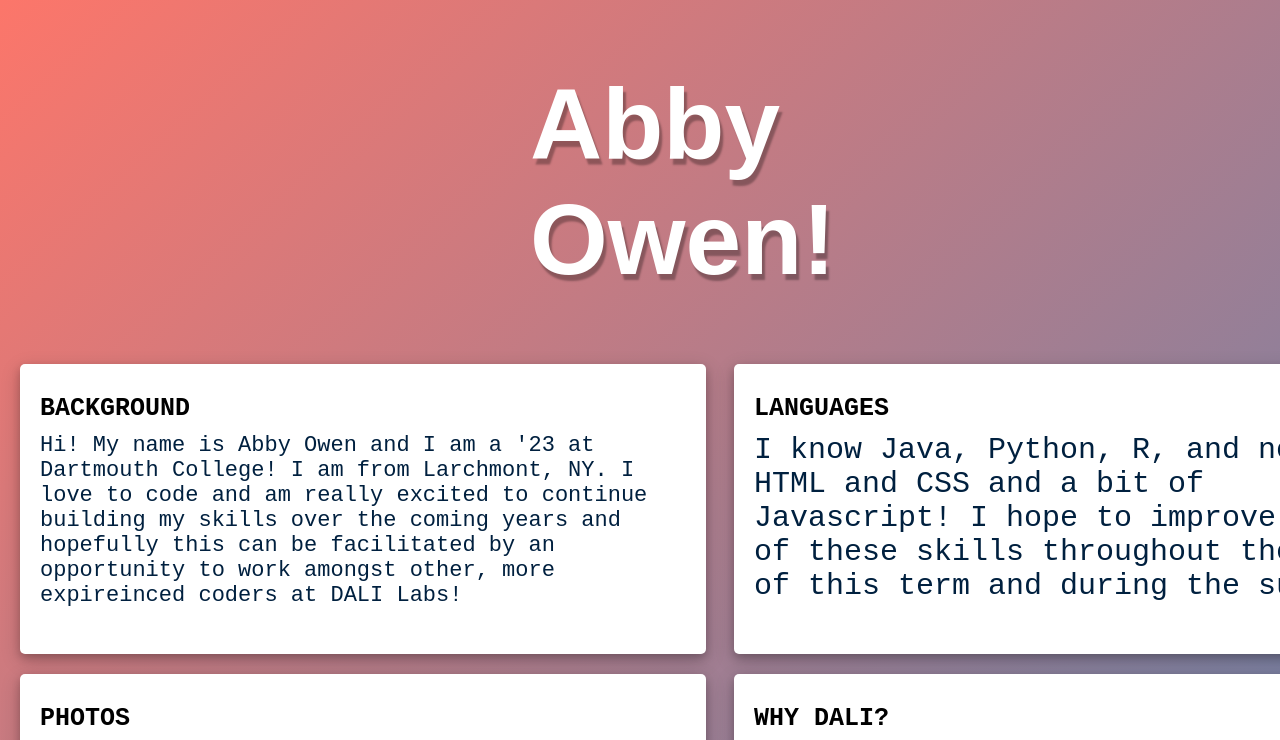
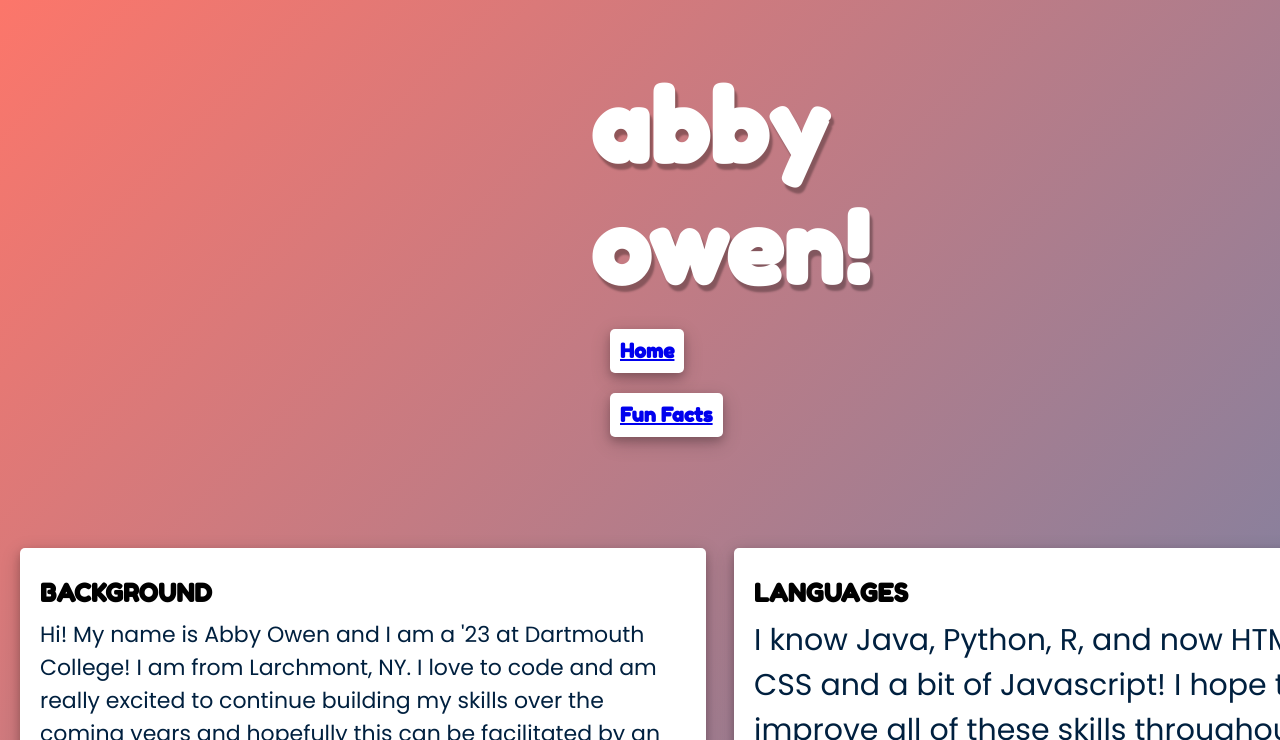
Before and after one commit to abbyowen/abbyhowen.me, a plain HTML site: page index.html in a window 1280 px wide. Shown: the top 740 px of the page. Drawn offline with Linux system fonts and the light colour scheme.

Commit message:
update index

```diff
--- a/index.html
+++ b/index.html
@@ -7,6 +7,10 @@
   <head>
     <meta charset="utf-8">
     <title>abbyowen.me</title>
+    <link href="https://fonts.googleapis.com/css2?family=Fredoka+One&display=swap"
+    rel="stylesheet">
+    <link href="https://fonts.googleapis.com/css?family=Poppins"
+    rel = "stylesheet">
 
     <!-- Link CSS sheet to html -->
     <style>
@@ -24,15 +28,28 @@
         /* set from the edge of the window */
         margin: 0;
         padding: 0;
-        width: 100%;
+        width: 1400px;
+        font-family: 'Fredoka One', cursive;
       }
 
       /* Heading 1 styles */
       h1{
         font-size: 100px;
-        font-family:'Helvetica Narrow', sans-serif;
+        font-family: 'Fredoka One', cursive;
         text-shadow: 3px 6px 2px rgba(0, 0, 0, .3);
         color: #ffffff;
+      }
+
+      ul {
+        padding: 5px;
+        margin: 5px;
+        display: inline-block;
+      }
+
+      li {
+        padding: 5px;
+        margin: 5px;
+        display: inline-block;
       }
 
       /* Site Title id style */
@@ -42,14 +59,18 @@
         margin: 5% auto;
         text-align: center;
         color: #ffffff;
-        font-family: 'Helvetica Narrow', sans-serif;
+        font-family: 'Fredoka One';
+
+      }
+
         text-shadow: 3px 6px 2px rgba(0, 0, 0, .2);
       }
+
 
       /* Background class (handles the first square on the page) */
       .background {
         font-size: 22px;
-        font-family: monospace;
+        font-family: 'Poppins';
         font-weight: 100px;
         color: #00203FFF;
       }
@@ -57,7 +78,7 @@
        /* Languages class (handles the second square) */
       .languages {
         font-size: 30px;
-        font-family: monospace;
+        font-family: 'Poppins';
         font-weight: 100px;
         color: #00203FFF;
 
@@ -94,11 +115,51 @@
       /* Why DALI class (handles the last square) */
       .why {
         font-size: 18px;
-        font-family: monospace;
+        font-family: 'Poppins';
         font-weight: 100px;
         color: #00203FFF;
 
       }
+
+      /* Navigation bar */
+      .nav-bar li {
+        display: inline-block;
+        margin: 0 10px;
+        color: white;
+        float: left;
+
+      }
+
+      /* Each element in the bar */
+      .nav-bar a {
+        text-align: center;
+        padding: 5px;
+        display: block;
+
+      }
+      .container {
+        margin: 0 auto;
+        padding-left: 30px;
+        padding-right: 30px;
+        width: 960px;
+
+      }
+
+
+      #button1 {
+        background-color: #ffffff;
+        color: #00203FFF;
+        padding: 20px
+        text-align: center;
+        display: inline-block;
+        font-size: 20px;
+        margin:  10px;
+        border-radius: 5px;
+        font-family: "Fredoka One";
+        box-shadow: 0 4px 8px 0 rgba(0, 0, 0, 0.2), 0 6px 20px 0 rgba(0, 0, 0, 0.19);
+        text-shadow: none;
+      }
+
 
       /* Paragraph style */
       p {
@@ -109,9 +170,8 @@
       /* 3rd level heading content */
       #content h3{
         margin: 10px 0;
-        font-family: monospace;
+        font-family: 'Fredoka One';
         font-size: 25px;
-
 
       }
 
@@ -129,7 +189,7 @@
       /* Paragraph styling for content  */
       #content p{
         margin: 7.5px 0;
-        font-family: monospace;
+        font-family: 'Poppins';
         text-align: left;
         height: 250px;
       }
@@ -140,6 +200,7 @@
         width: 1400px;
 
       }
+
 
       /* Left floating container */
       #container1 {
@@ -154,15 +215,34 @@
         width: 49%;
         height: 800px;
       }
+
       }
+
+
     </style>
 
   </head>
   <body>
     <!-- Website header -->
-    <header>
-      <div id = "site_title"><h1> Abby Owen!</h1></div>
+    <header class="container">
+      <div id = "site_title">
+        <h1>
+        abby owen!
+        <nav class="nav-bar">
+          <ul>
+          <li id="button1" ><a href="index.html">Home</a></li>
+
+
+          <li id="button1" ><a href="fun-facts.html">Fun Facts</a></li>
+          </ul>
+
+        </nav>
+        </h1>
+        </div>
+
+
     </header>
+
 
     <!-- Mark all following text into a container id -->
     <div id = "container">
@@ -198,7 +278,7 @@
 
         <!-- Second photo (Java logo) -->
         <section class = "java">
-          <img src="assets/images/java.png">
+          <img src="assets/imaged/java.png">
         </section>
 
         <!-- Third photo (Python logo) -->
```
